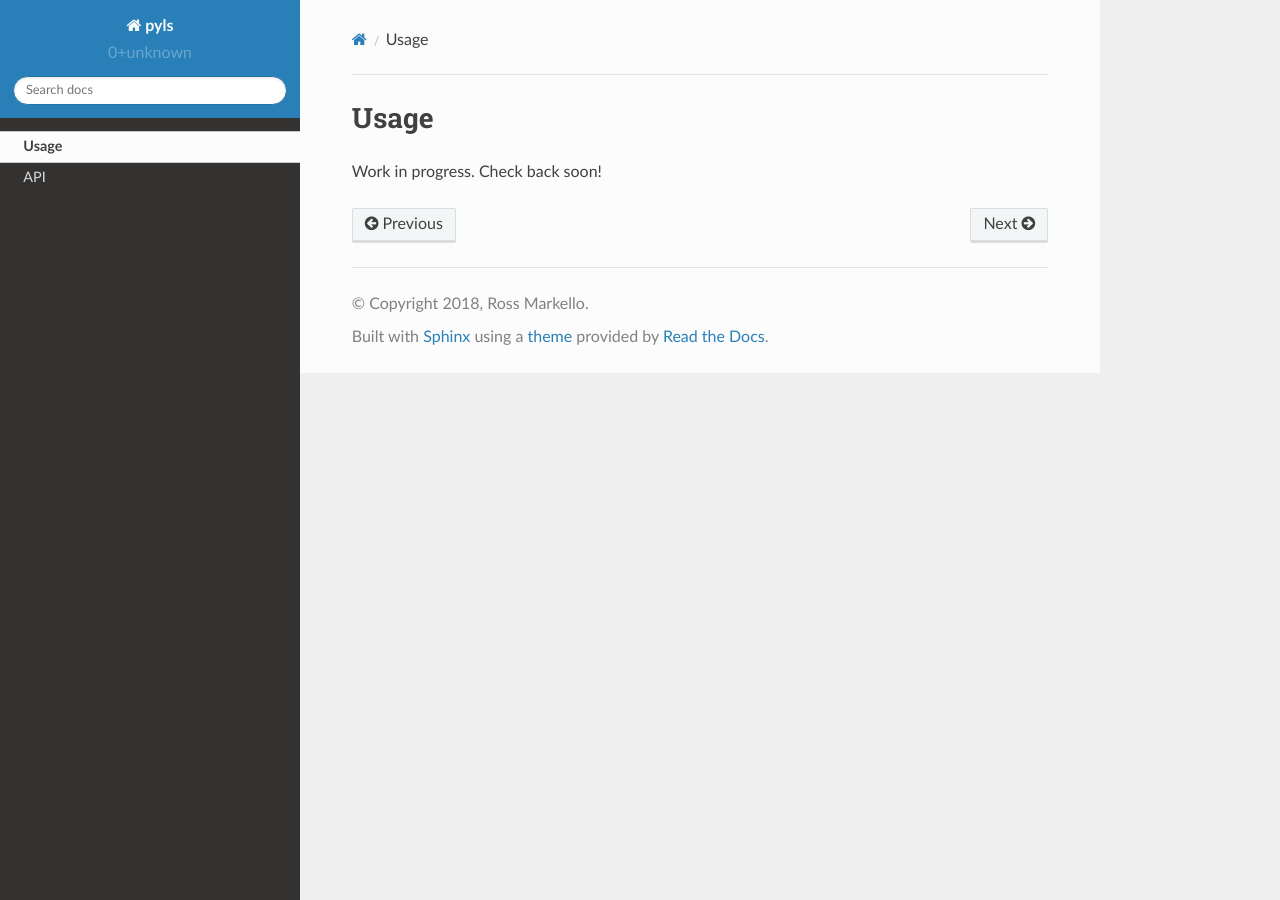
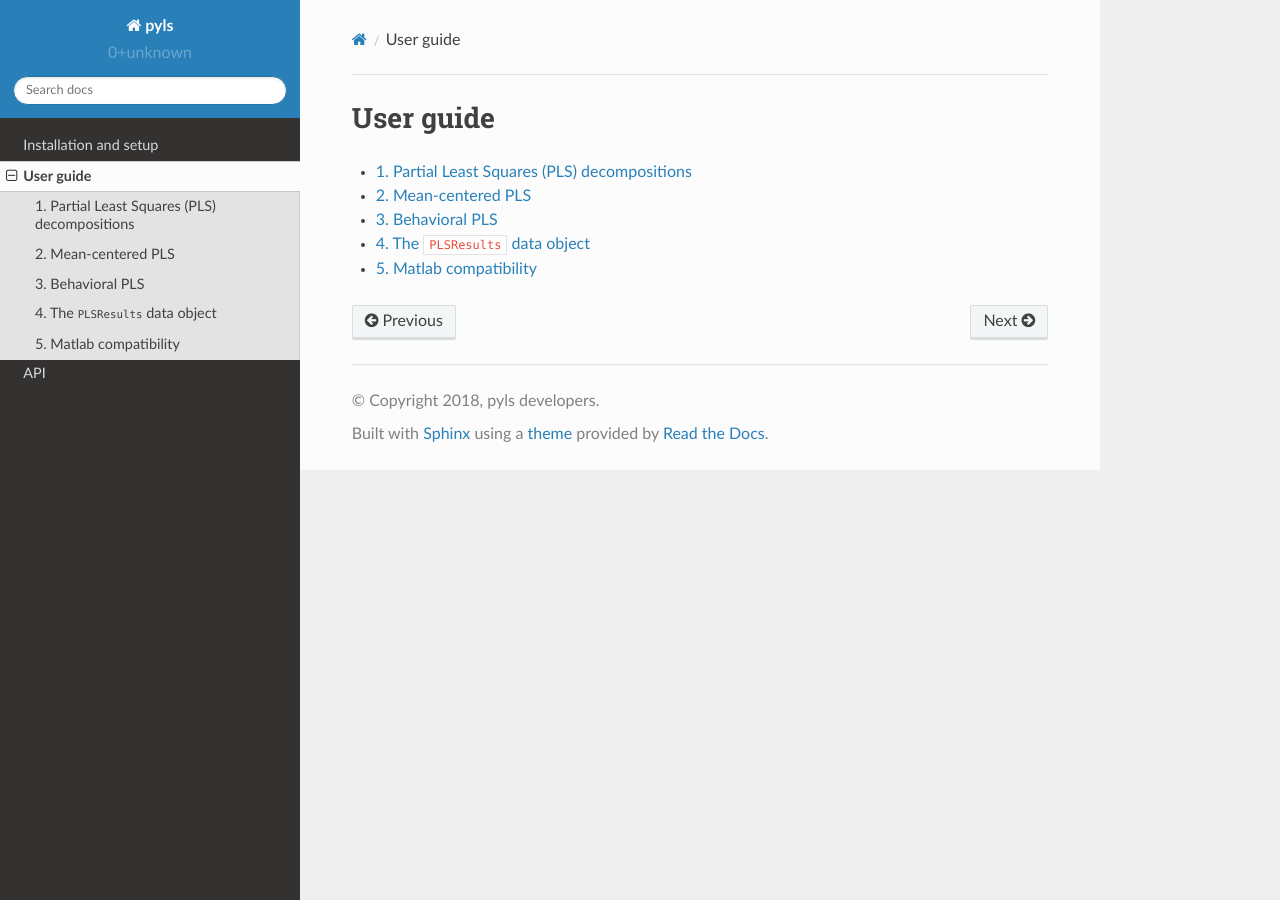
Before and after one commit to netneurolab/pypyls, a Sphinx documentation site: the page built from docs/usage.rst, in a window 1280 px wide. Built offline with Sphinx 7.4.7 and the Read the Docs theme 2.0.0, drawn with Linux system fonts in a browser that asks for light colours.

Commit message:
[DOC] Outline for user documentation

```diff
--- a/docs/conf.py
+++ b/docs/conf.py
@@ -15,8 +15,8 @@ import sys
 # -- Project information -----------------------------------------------------
 
 project = 'pyls'
-copyright = '2018, Ross Markello'
-author = 'Ross Markello'
+copyright = '2018, pyls developers'
+author = 'pyls developers'
 
 # Import project to get version info
 sys.path.insert(0, os.path.abspath(os.path.pardir))
@@ -25,7 +25,6 @@ import pyls  # noqa
 version = pyls.__version__
 # The full version, including alpha/beta/rc tags
 release = pyls.__version__
-
 
 # -- General configuration ---------------------------------------------------
 
@@ -71,7 +70,6 @@ exclude_patterns = ['_build', 'Thumbs.db', '.DS_Store']
 # The name of the Pygments (syntax highlighting) style to use.
 pygments_style = 'sphinx'
 
-
 # -- Options for HTML output -------------------------------------------------
 
 # The theme to use for HTML and HTML Help pages.  See the documentation for
@@ -91,12 +89,10 @@ html_show_sourcelink = False
 # so a file named "default.css" will overwrite the builtin "default.css".
 html_static_path = ['_static']
 
-
 # -- Options for HTMLHelp output ---------------------------------------------
 
 # Output file base name for HTML help builder.
 htmlhelp_basename = 'pylsdoc'
-
 
 # -- Extension configuration -------------------------------------------------
 intersphinx_mapping = {
--- a/docs/usage.rst
+++ b/docs/usage.rst
@@ -1,5 +1,13 @@
-.. _usage_ref:
+.. _usage:
 
-Usage
-=====
-Work in progress. Check back soon!
+User guide
+==========
+
+.. toctree::
+   :numbered:
+
+   user_guide/overview.rst
+   user_guide/meancentered.rst
+   user_guide/behavioral.rst
+   user_guide/results.rst
+   user_guide/matlab.rst
--- /dev/null
+++ b/docs/user_guide/behavioral.rst
@@ -0,0 +1,4 @@
+.. _usage_behavioral:
+
+Behavioral PLS
+--------------
--- /dev/null
+++ b/docs/user_guide/matlab.rst
@@ -0,0 +1,4 @@
+.. _usage_matlab:
+
+Matlab compatibility
+--------------------
--- /dev/null
+++ b/docs/user_guide/meancentered.rst
@@ -0,0 +1,4 @@
+.. _usage_meancentered:
+
+Mean-centered PLS
+-----------------
--- /dev/null
+++ b/docs/user_guide/overview.rst
@@ -0,0 +1,4 @@
+.. _usage_overview:
+
+Partial Least Squares (PLS) decompositions
+------------------------------------------
--- /dev/null
+++ b/docs/user_guide/results.rst
@@ -0,0 +1,4 @@
+.. _usage_results:
+
+The ``PLSResults`` data object
+------------------------------
```
Also changed, not shown: docs/api.rst (+13 -4 lines), docs/index.rst (+3 -23 lines), docs/installation.rst (added, +19 -0 lines).
